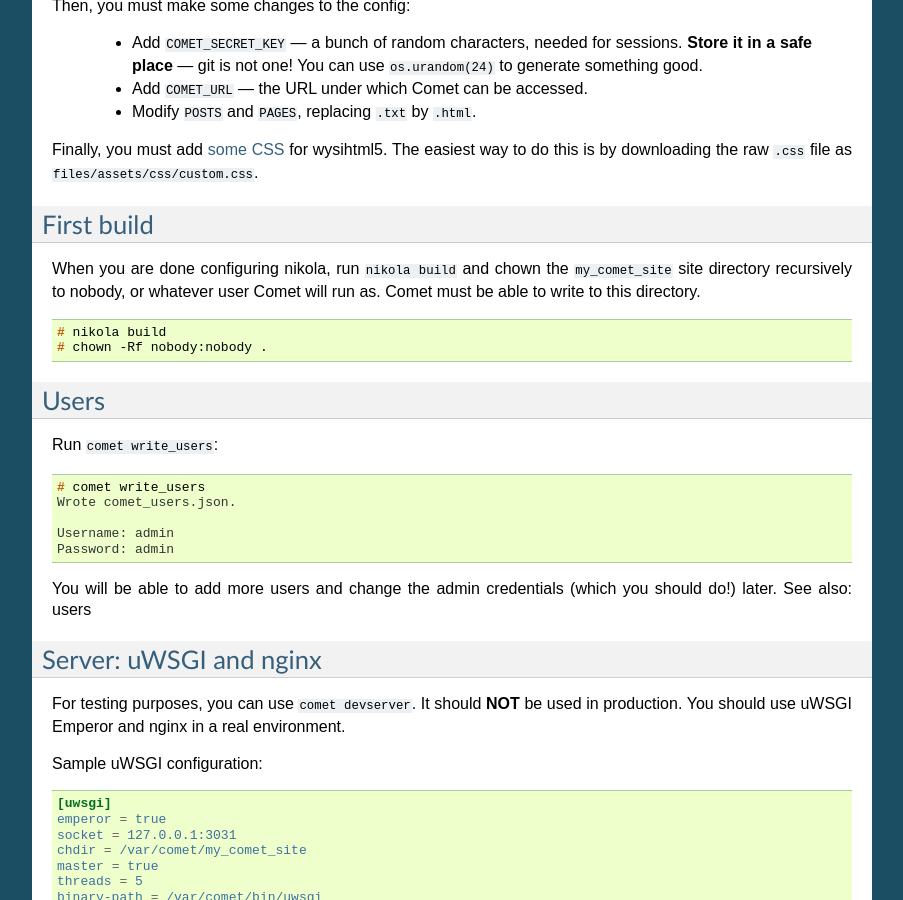
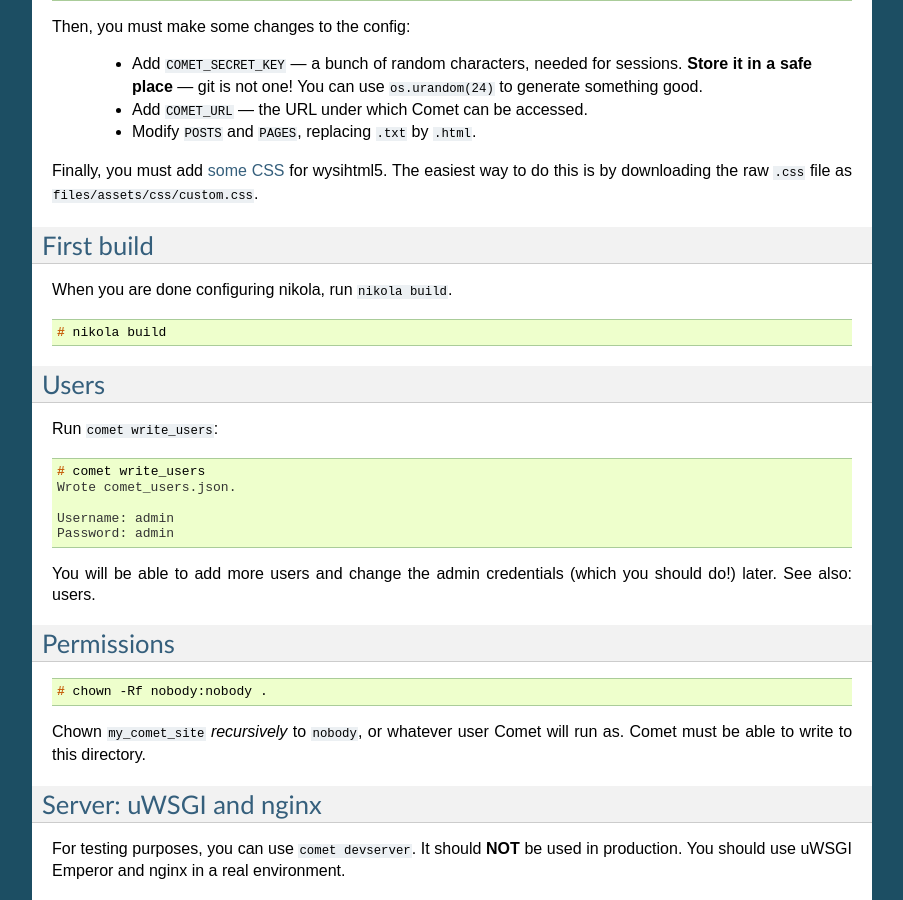
Before and after one commit to getnikola/coil, a Sphinx documentation site: the page built from docs/setup.rst, in a window 1280 px wide and 900 px high, scrolled down 938 px. Shown: the whole window, without its empty margins (198-1101 px from the left). Built offline with Sphinx 7.4.7, drawn with Linux system fonts in a browser that asks for light colours; some of the changed lines change nothing that is shown; some of the changed text lies outside the part shown.

Commit message:
fix setup.rst docs
Signed-off-by: Chris Warrick <kwpolska@gmail.com>

```diff
--- a/docs/setup.rst
+++ b/docs/setup.rst
@@ -62,14 +62,11 @@ __ https://github.com/Voog/wysihtml/blob/master/examples/css/stylesheet.css
 First build
 ===========
 
-When you are done configuring nikola, run ``nikola build`` and chown the
-``my_comet_site`` site directory recursively to nobody, or whatever
-user Comet will run as.  Comet must be able to write to this directory.
+When you are done configuring nikola, run ``nikola build``.
 
 .. code-block:: console
 
     # nikola build
-    # chown -Rf nobody:nobody .
 
 Users
 =====
@@ -86,7 +83,17 @@ Run ``comet write_users``:
 
 
 You will be able to add more users and change the admin credentials (which you
-should do!) later.  See also: :doc:`users`
+should do!) later.  See also: :doc:`users`.
+
+Permissions
+===========
+
+.. code-block:: console
+
+    # chown -Rf nobody:nobody .
+
+Chown ``my_comet_site`` *recursively* to ``nobody``, or whatever
+user Comet will run as.  Comet must be able to write to this directory.
 
 Server: uWSGI and nginx
 =======================
```
